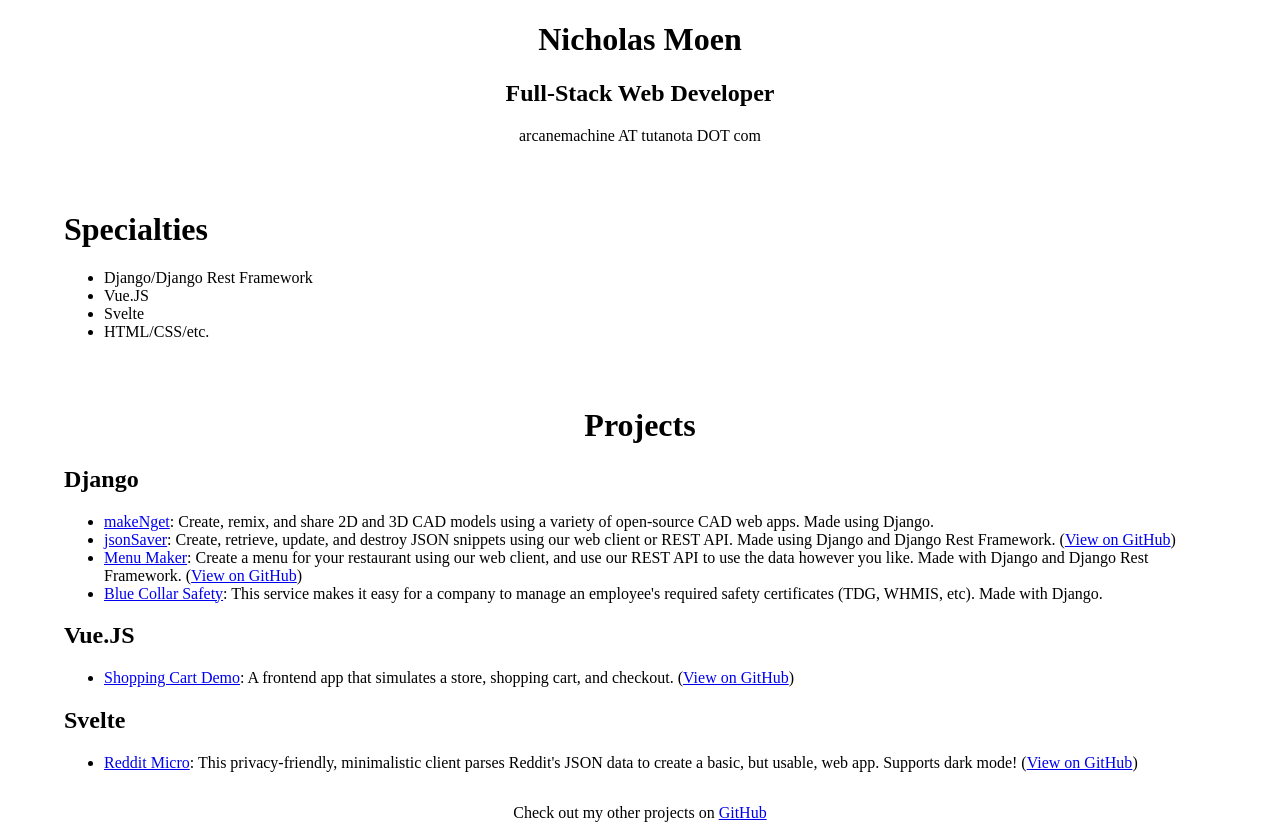
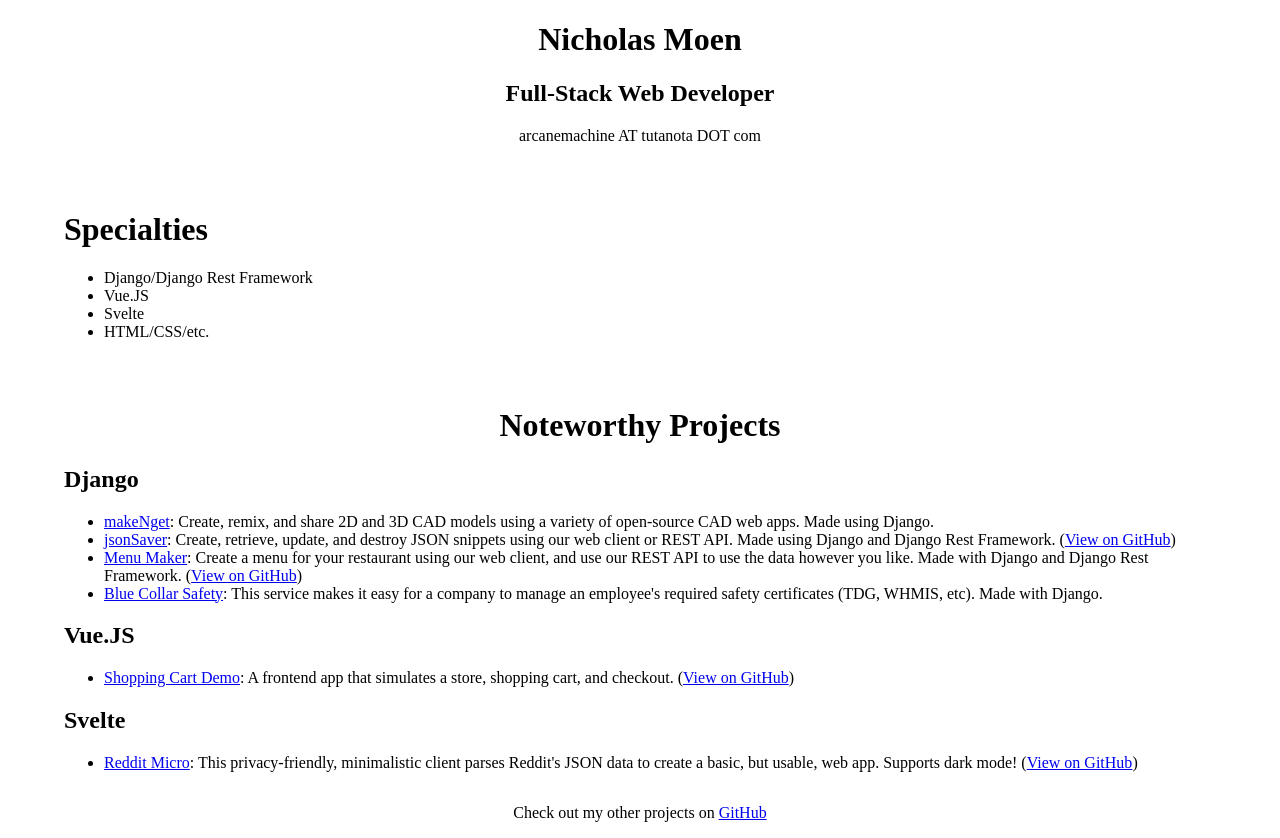
Before and after one commit to arcanemachine/arcanemachine.github.io, a plain HTML site: page index.html in a window 1280 px wide. Drawn offline with Linux system fonts and the light colour scheme.

Commit message:
Change 'Projects' to 'Noteworthy Projects'

```diff
--- a/index.html
+++ b/index.html
@@ -50,7 +50,7 @@
 
       <br>
       <div class="projects-container">
-        <h1 class="mt-4 projects-title text-center">Projects</h1>
+        <h1 class="mt-4 projects-title text-center">Noteworthy Projects</h1>
 
         <h2 class="projects-django-title">Django</h2>
         <ul>
```
